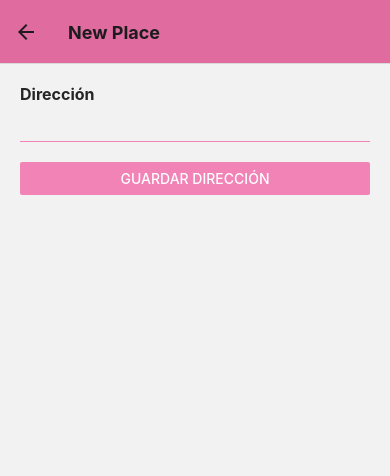
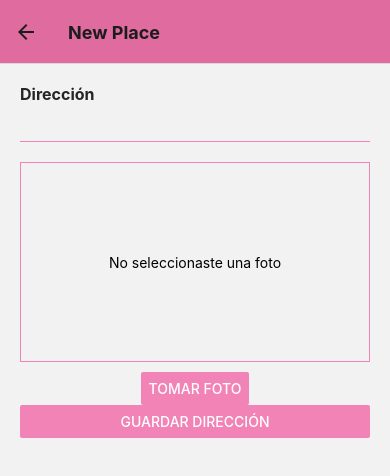
Before and after one commit to diaslucia/app-map, a React Native app: screen /NewPlace in a window 390 px wide. Shown: the top 476 px of the page. Built offline with nearby package versions, Linux system fonts and the light colour scheme.

Commit message:
Add camera roll

```diff
--- a/package.json
+++ b/package.json
@@ -13,6 +13,9 @@
     "@react-navigation/native": "^6.0.10",
     "@react-navigation/native-stack": "^6.6.1",
     "expo": "~44.0.0",
+    "expo-file-system": "^13.1.4",
+    "expo-image-picker": "^12.0.2",
+    "expo-permissions": "^13.1.1",
     "expo-status-bar": "~1.2.0",
     "react": "17.0.1",
     "react-dom": "17.0.1",
--- /dev/null
+++ b/src/components/molecules/imageSelector/index.js
@@ -0,0 +1,63 @@
+import React, { useState } from "react";
+import { View, Button, Image, Text, Alert } from "react-native";
+
+/* Styles */
+import styles from "./styles";
+import { colors } from "../../../constants/theme";
+
+/* Camera */
+import * as ImagePicker from "expo-image-picker";
+import * as Permissions from "expo-permissions";
+
+const ImageSelector = (props) => {
+    const [pickedUrl, setPickedUrl] = useState();
+
+    const verifyPermissions = async () => {
+        const { status } = await Permissions.askAsync(Permissions.CAMERA);
+        if( status !== "granted") {
+            Alert.alert(
+                "Permisos insuficientes",
+                "Necesitas dar permisos de uso de la cámara para usar esta aplicación",
+                [{ text: "Ok" }]
+            );
+            return false;
+        }
+        return true;
+    }
+
+    const handlerTakeImage = async () => {
+        const isCameraOk = await verifyPermissions();
+        if(!isCameraOk) return
+        const image = await ImagePicker.launchCameraAsync({
+            allowsEditing: true,
+            aspect: [16,9],
+            quality: 0.8
+        })
+
+        setPickedUrl(image.uri)
+        props.onImage(image.uri)
+    }
+
+    return(
+        <View style={styles.container}>
+            <View style={styles.preview}>
+                {   !pickedUrl
+                    ?
+                    (<Text>No seleccionaste una foto</Text>)
+                    :
+                    (<Image
+                    style={styles.image}
+                    source={{uri: pickedUrl}}
+                    />)
+                }
+            </View>
+            <Button
+                title="Tomar Foto"
+                color={colors.lightMain}
+                onPress={handlerTakeImage}
+            />
+        </View>
+    );
+}
+
+export default ImageSelector;
--- /dev/null
+++ b/src/components/molecules/imageSelector/styles.js
@@ -0,0 +1,23 @@
+import { StyleSheet } from "react-native";
+import { colors } from "../../../constants//theme";
+
+const styles = StyleSheet.create({
+    container: {
+      alignItems: 'center',
+    },
+    preview: {
+      width: "100%",
+      height: 200,
+      marginBottom: 10,
+      justifyContent: "center",
+      alignItems: 'center',
+      borderColor: colors.lightMain,
+      borderWidth: 1,
+    },
+    image: {
+      width: "100%",
+      height: "100%",
+    }
+})
+
+export default styles;
--- a/src/components/molecules/placeItem/index.js
+++ b/src/components/molecules/placeItem/index.js
@@ -1,5 +1,5 @@
 import React from "react";
-import { TouchableOpacity, Text, View, /* Image */ } from "react-native";
+import { TouchableOpacity, Text, View, Image } from "react-native";
 
 /* Styles */
 import styles from "./styles";
@@ -7,7 +7,7 @@ import styles from "./styles";
 const PlaceItem = ({ name, image, address, onSelect }) => {
     return(
         <TouchableOpacity onPress={() => onSelect()} style={styles.container}>
-            {/* <Image source={{uri: image}} style={styles.image} /> */}
+             <Image source={{uri: image}} style={styles.image} />
             <View style={styles.detailsContainer}>
                 <Text style={styles.name}>{name}</Text>
                 <Text style={styles.address}>{address}</Text>
--- a/src/components/molecules/placeItem/styles.js
+++ b/src/components/molecules/placeItem/styles.js
@@ -1,15 +1,37 @@
 import { StyleSheet } from "react-native";
-import { colors, fontSize } from "../../../constants//theme";
+import { colors } from "../../../constants//theme";
 
 const styles = StyleSheet.create({
-    container:{
+    container: {
         flex: 1,
-    },
-    image: {
-        width: 50,
-        height: 50,
-        borderRadius: 25,
-    }
+        borderBottomColor: colors.strongMain,
+        borderBottomWidth: 1,
+        paddingVertical: 10,
+        paddingHorizontal: 15,
+        flexDirection: 'row',
+        alignItems: 'center',
+      },
+      image: {
+        width: 70,
+        height: 70,
+        borderRadius: 35,
+        backgroundColor: colors.strongMain,
+      },
+      details: {
+        marginLeft: 15,
+        flex: 1,
+        justifyContent: 'center',
+        alignItems: 'flex-start',
+      },
+      name: {
+        color: colors.strongMain,
+        fontSize: 18,
+        marginBottom: 10,
+      },
+      address: {
+        color: colors.strongMain,
+        fontSize: 14,
+      },
 })
 
 export default styles;
--- a/src/models/place/index.js
+++ b/src/models/place/index.js
@@ -1,7 +1,8 @@
 class Place {
-    constructor( id, name ) {
+    constructor( id, name, image ) {
         this.id = id.toString();
         this.name = name;
+        this.image = image;
     }
 }
 
--- a/src/screens/newPlace/index.js
+++ b/src/screens/newPlace/index.js
@@ -7,17 +7,25 @@ import { colors } from "../../constants/theme";
 
 /* Redux */
 import { useDispatch } from "react-redux";
-import { placeAction } from "../../store/action/index";
+import * as placeAction from "../../store/action/placeAction";
+
+/* Components */
+import ImageSelector from "../../components/molecules/imageSelector/index";
 
 const NewPlace = ({ navigation }) => {
     const dispatch = useDispatch();
     const [name, setName] = useState("");
+    const [selectedImage, setSelectedImage] = useState();
 
     const handleNameChange = text => setName(text);
 
     const handleSavePlace = () => {
-        dispatch(placeAction.addPlace(name));
+        dispatch(placeAction.addPlace(name, selectedImage));
         navigation.navigate("Place");
+    }
+
+    const onHandlerImageTaken = path => {
+        setSelectedImage(path);
     }
 
     return (
@@ -29,6 +37,7 @@ const NewPlace = ({ navigation }) => {
                     onChangeText={handleNameChange}
                     value={name}
                 />
+                <ImageSelector onImage={onHandlerImageTaken}/>
                 <Button
                     title="Guardar dirección"
                     onPress={() => handleSavePlace()}
--- a/src/screens/placeList/index.js
+++ b/src/screens/placeList/index.js
@@ -17,13 +17,14 @@ const PlaceList = ({ navigation }) => {
         navigation.navigate("PlaceDetail");
     }
 
-    const renderItem = ({ item }) => {
+    const renderItem = ({ item }) => (
         <PlaceItem
             name={item.name}
+            image={item.image}
             address="Avenida Siempre Vivas"
             onSelect={() => onSelectDetail()}
         />
-    }
+    )
 
     console.warn(places);
 
--- a/src/store/action/index.js
+++ /dev/null
@@ -1 +0,0 @@
-export { default as placeAction } from './placeAction';
--- a/src/store/action/placeAction.js
+++ b/src/store/action/placeAction.js
@@ -1,12 +1,24 @@
 export const ADD_PLACE = "ADD_PLACE";
 
-export default {
-    addPlace: (name) => {
-        return {
-            type: ADD_PLACE,
-            place: {
-                name
-            },
+/* Camera */
+import * as FileSystem from "expo-file-system";
+
+export const addPlace = ( name, image ) => {
+    return async dispatch => {
+
+        const fileName= image.split("/").pop()
+        const Path = FileSystem.documentDirectory + fileName
+
+        try{
+            FileSystem.moveAsync({
+                from: image,
+                to: Path
+            })
+        } catch (err) {
+            console.log(err)
+            throw err
         }
+
+        dispatch({type: ADD_PLACE, place: {name, image: Path}})
     }
 }
--- a/src/store/reducer/index.js
+++ /dev/null
@@ -1 +0,0 @@
-export { default as placeReducer } from './placeReducer';
--- a/src/store/reducer/placeReducer.js
+++ b/src/store/reducer/placeReducer.js
@@ -1,5 +1,7 @@
+import { ADD_PLACE } from "../action/placeAction";
+
+/* Models */
 import Place from "../../models/place";
-import { ADD_PLACE } from "../action/placeAction";
 
 const initialState = {
     places: [],
@@ -8,7 +10,7 @@ const initialState = {
 export default (state = initialState, action) => {
     switch (action.type) {
         case ADD_PLACE:
-            const newPlace = new Place(Date.now(), action.place.name);
+            const newPlace = new Place(Date.now(), action.place.name, action.place.image);
             return {
                 ...state,
                 places: state.places.concat(newPlace),
```
Also changed, not shown: 1 other file (tests, documents, lock files or other folders).
